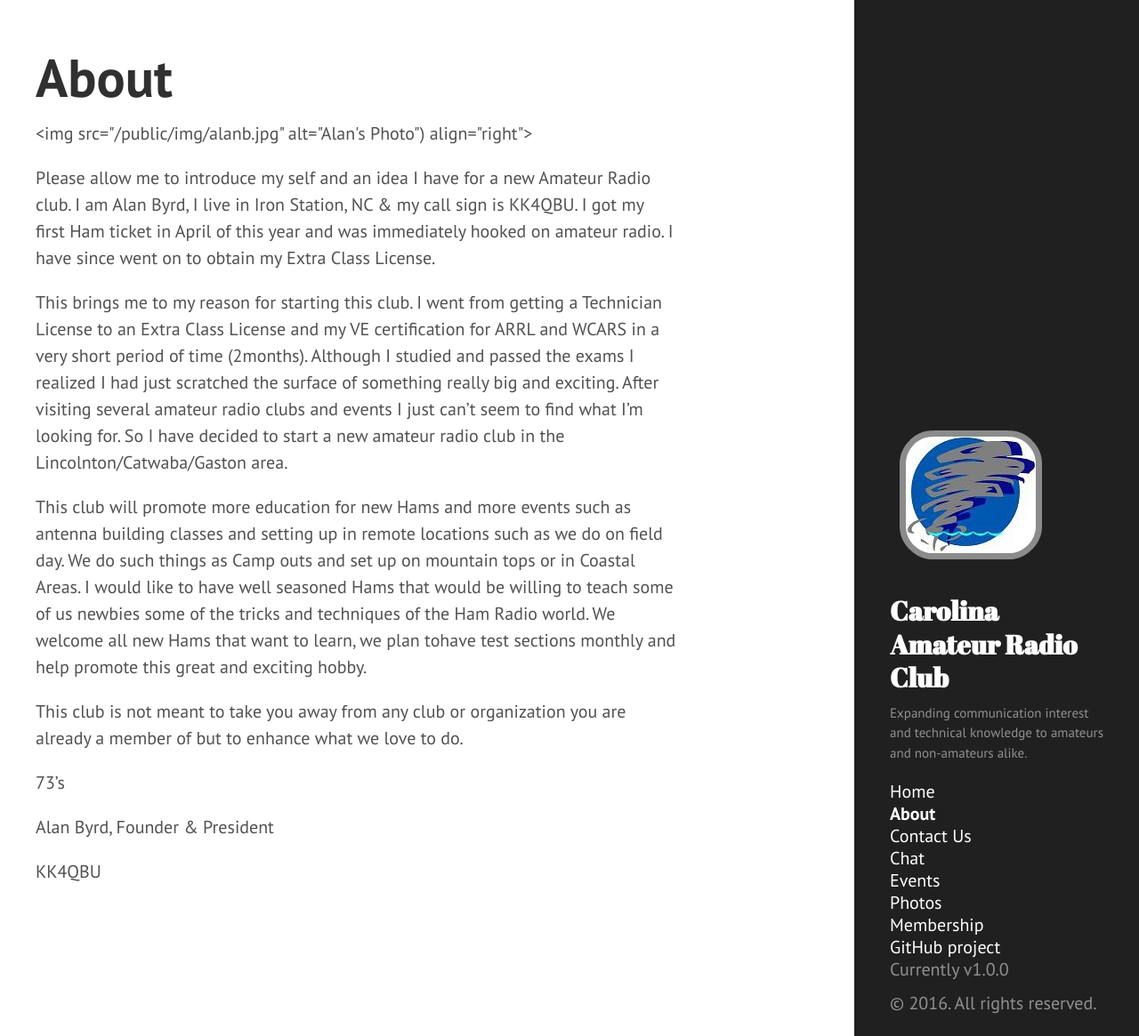
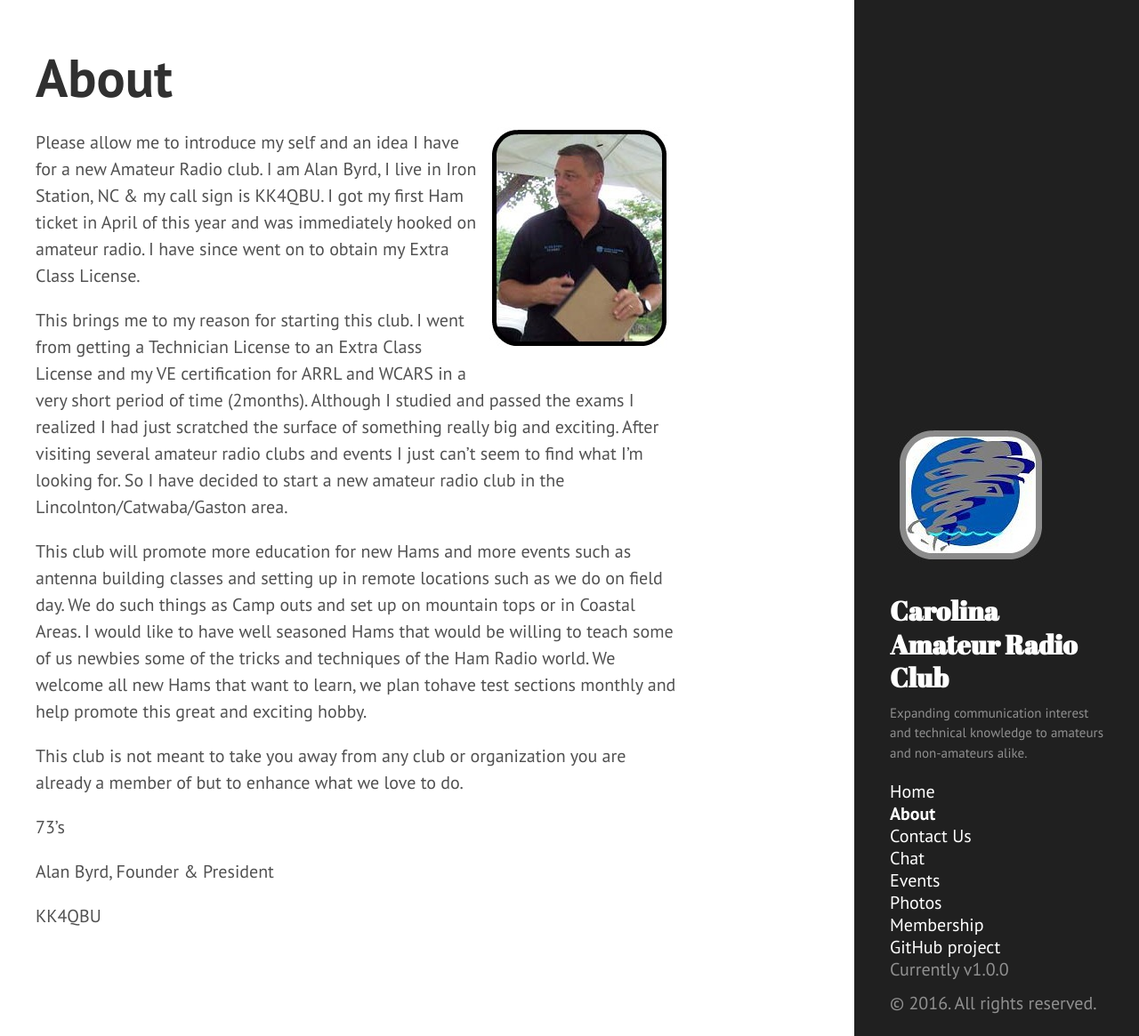
Before and after one commit to CarolinaAmateurRadioClub/Website, a Jekyll site: the page built from about.md, in a window 1280 px wide and 1165 px high. Shown: the whole window at 89% size. Built offline with Jekyll 4.4.1, drawn with Linux system fonts in a browser that asks for light colours.

Commit message:
Fix markdown in about.md
Add css sheets to float images

```diff
--- a/about.md
+++ b/about.md
@@ -2,9 +2,8 @@
 layout: page
 title: About
 ---
-<p align="left">
-  <img src="{{ site.baseurl }}public/img/alanb.jpg" alt="Alan's Photo") align="right">
-</p>
+
+![Alan](/public/img/alanb.jpg){: .setright }
 
 Please allow me to introduce my self and an idea I have for a new Amateur Radio club. I am Alan Byrd, I live in Iron Station, NC & my call sign is KK4QBU. I got my first Ham ticket in April of this year and was immediately hooked on amateur radio. I have since went on to obtain my Extra Class License.
 
--- a/public/css/hyde.css
+++ b/public/css/hyde.css
@@ -123,6 +123,17 @@ a.sidebar-nav-item:focus {
 }
 
 
+.setright {
+  float: right;
+}
+
+.setleft {
+  float: left;
+}
+
+.setcenter {
+  float: center;
+}
 /* Container
  *
  * Align the contents of the site above the proper threshold with some margin-fu
```
